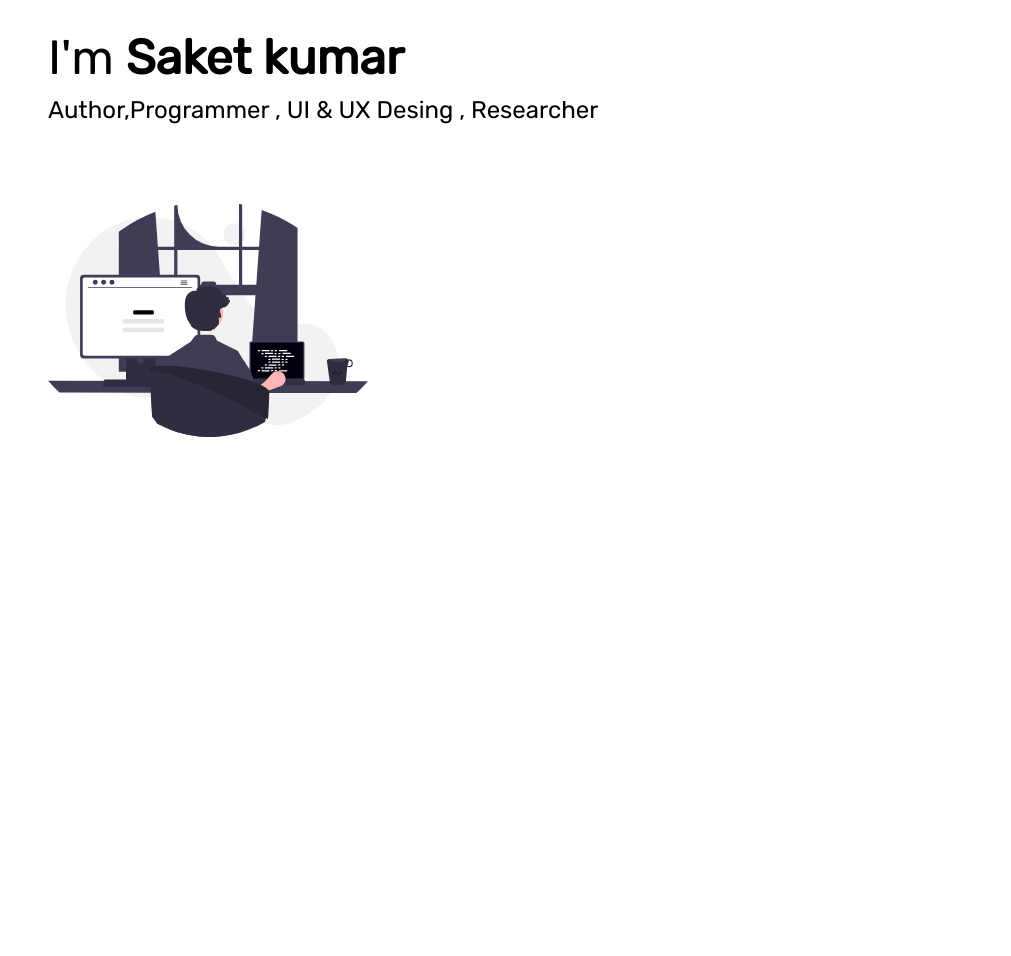
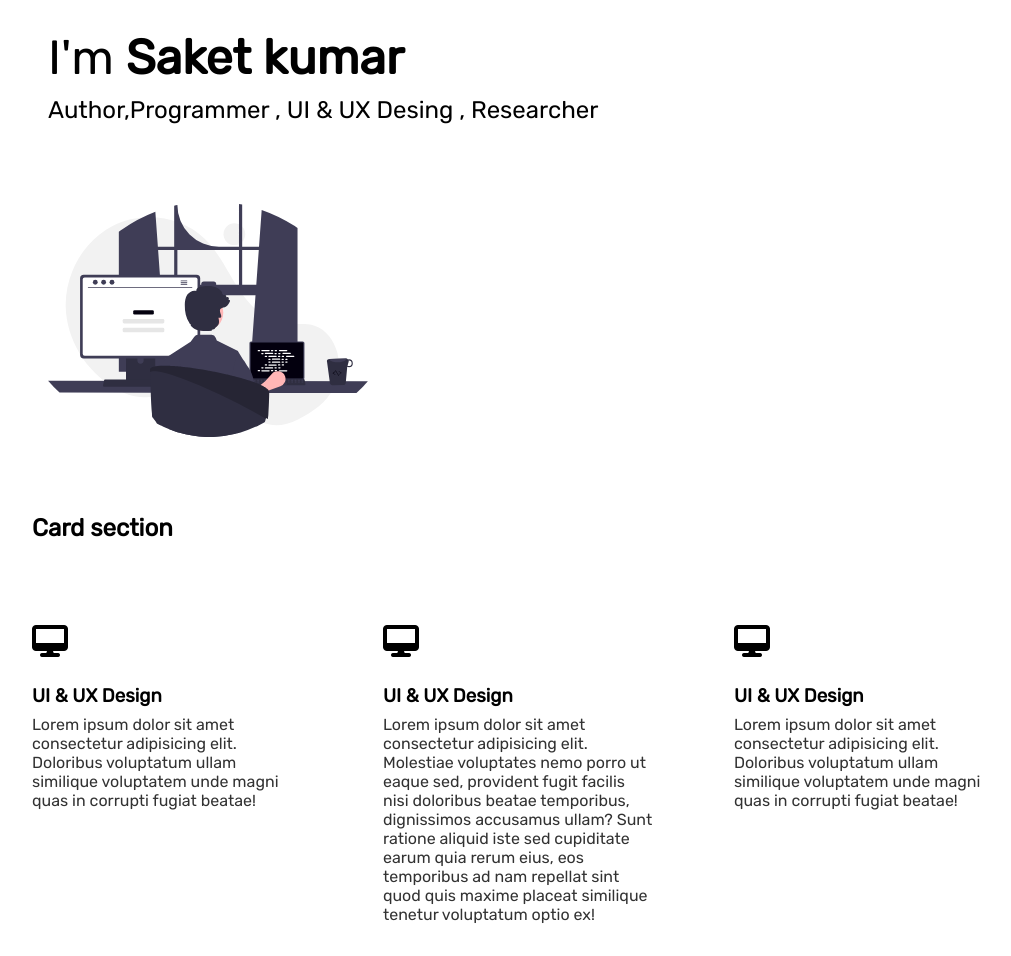
Before and after one commit to saketkum11/Portfolio-project, a plain HTML site: page component.html in a window 1280 px wide. Shown: the part 745-1701 px from the top of the page, without its empty margins (0-1011 px from the left). Before the commit the page ends 1234 px from the top, so only its background shows below. Drawn offline with Linux system fonts and the light colour scheme.

Commit message:
created: card html and css

```diff
--- a/component.html
+++ b/component.html
@@ -6,6 +6,10 @@
     <meta name="viewport" content="width=device-width, initial-scale=1.0">
     <title>Component</title>
     <link rel="stylesheet" href="./styles.css">
+    <script
+    src="https://kit.fontawesome.com/d62314cbab.js"
+    crossorigin="anonymous"
+  ></script>
 </head>
 <body>
 
@@ -117,5 +121,46 @@
 
      </section>
 
+     <br>
+     <br>
+     <br>
+
+     <h2>Card section</h2>
+     <br>
+     <br>
+     <br>
+     <section class="card_section">
+        <div class="card">
+
+            <div class="card_icon">
+                <i class="fa-solid fa-desktop"></i>
+            </div>
+            <div class="card_content">
+                <h3>UI & UX Design</h3>
+                <p>Lorem ipsum dolor sit amet consectetur adipisicing elit. Doloribus voluptatum ullam similique voluptatem unde magni quas in corrupti fugiat beatae!</p>
+            </div>
+        </div>
+        <div class="card">
+
+            <div class="card_icon">
+                <i class="fa-solid fa-desktop"></i>
+            </div>
+            <div class="card_content">
+                <h3>UI & UX Design</h3>
+                <p>Lorem ipsum dolor sit amet consectetur adipisicing elit. Molestiae voluptates nemo porro ut eaque sed, provident fugit facilis nisi doloribus beatae temporibus, dignissimos accusamus ullam? Sunt ratione aliquid iste sed cupiditate earum quia rerum eius, eos temporibus ad nam repellat sint quod quis maxime placeat similique tenetur voluptatum optio ex!</p>
+            </div>
+        </div>
+        <div class="card">
+
+            <div class="card_icon">
+                <i class="fa-solid fa-desktop"></i>
+            </div>
+            <div class="card_content">
+                <h3>UI & UX Design</h3>
+                <p>Lorem ipsum dolor sit amet consectetur adipisicing elit. Doloribus voluptatum ullam similique voluptatem unde magni quas in corrupti fugiat beatae!</p>
+            </div>
+        </div>
+     </section>
+
 </body>
 </html>
--- a/styles.css
+++ b/styles.css
@@ -70,3 +70,27 @@ body{
     font-size: 3rem;
 
 }
+/* card section*/
+.card_section{
+    width: 80%;
+    display: flex;
+    gap: 5rem;
+}
+.card_icon{
+    font-size: 2rem;
+    padding-top: 1.5rem;
+    padding-bottom: 1.5rem;
+}
+.card_content h3{
+
+    padding-bottom: 0.5rem;
+}
+.card_content p{
+    font-size: 1rem;
+    opacity: 0.8;
+}
+.card{
+    flex-grow: 1;
+    flex-shrink: 1;
+    flex-basis: 0;
+}
```
